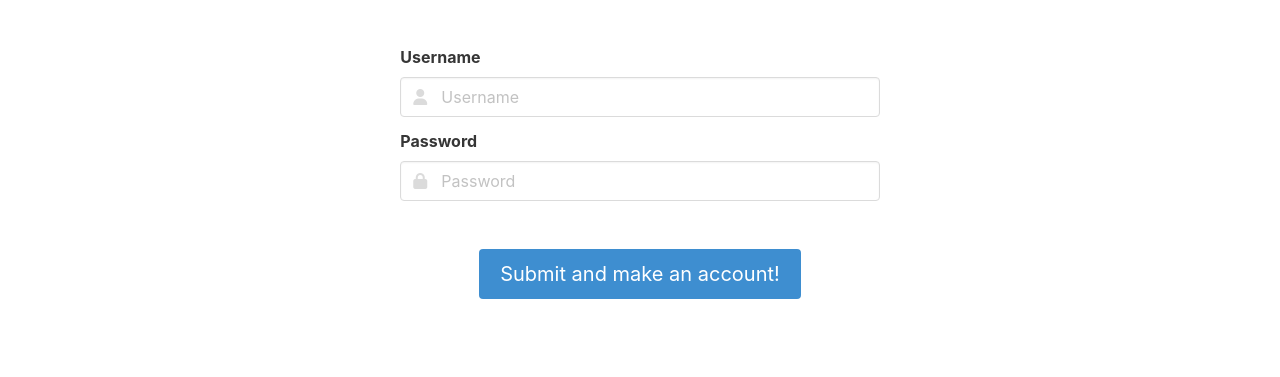
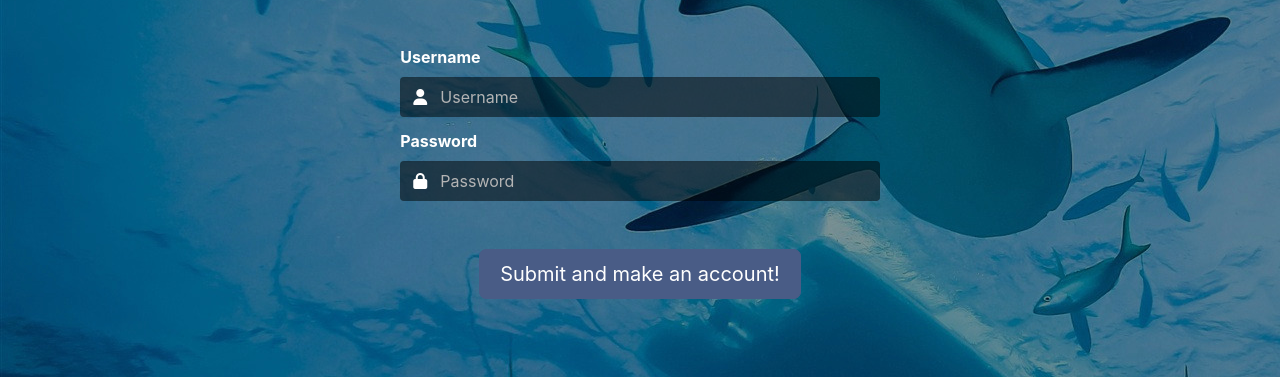
Before and after one commit to sharkpause/FinFeed, a website: page public/signup/index.html in a window 1280 px wide. Shown: the part 423-800 px from the top of the page. Drawn offline with nearby package versions, Linux system fonts and the light colour scheme.

Commit message:
Added image and finished sign up form design

```diff
--- a/app.js
+++ b/app.js
@@ -37,7 +37,7 @@ app.use('/api/:username/posts/:postID/comments', comments);
 
 app.get('/signup', (req, res) => {
 	res.sendFile(path.resolve(__dirname, 'public', 'signup', 'index.html'));
-});
+})
 
 const PORT = process.env.PORT || 3000;
 
--- a/models/accounts.js
+++ b/models/accounts.js
@@ -7,6 +7,7 @@ const AccountSchema = mongoose.Schema({
 		required: true,
 		unique: true,
 		maxlength: 30,
+		minLength: 8,
 		validate: {
 			validator: (name) => {
 				return /^[a-zA-Z0-9_]+$/.test(name);
@@ -47,7 +48,7 @@ AccountSchema.pre('save',  async function(next) {
 
 	if(!user.isModified('password')) next();
 
-	if(user.isNew()) {
+	if(user.isNew) {
 		user.follows.count = 0;
 		user.follows.followers = [];
 	}
--- a/public/signup/index.html
+++ b/public/signup/index.html
@@ -4,11 +4,16 @@
 <head>
 
   <meta charset="utf-8">
-  <title>Page Title Goes Here</title>
   <meta name="description" content="Description Goes Here">
   <meta name="viewport" content="width=device-width, initial-scale=1">
+
+  <title>Page Title Goes Here</title>
+
   <link rel="stylesheet" href="https://cdn.jsdelivr.net/npm/bulma@0.9.4/css/bulma.min.css">
+  <link rel="stylesheet" href="style.css">
+
   <script src="https://kit.fontawesome.com/bee6c87f05.js" crossorigin="anonymous"></script>
+  <script src="https://unpkg.com/axios/dist/axios.min.js"></script>
 
 </head>
 <body>
@@ -22,33 +27,39 @@
 							<img class="is-rounded" src="../images/logo.png" alt="Logo">
 						</figure>
 					</div>
+					<form id="signupForm">
 						<div class="field mt-6">
-						<label class="label">Username</label>
+							<label class="label" id="usernameLabel">Username</label>
 							<div class="control has-icons-left">
-							<input class="input" type="text" placeholder="Username">
+								<input class="input" type="text" placeholder="Username" name="username" id="usernameInput" required>
 								<span class="icon is-small is-left">
-								<i class="fa-solid fa-user"></i>
+									<i class="fa-solid fa-user" id="usernameIcon"></i>
 								</span>
+								<p class="help is-danger is-size-6" id="usernameError"></p>
 							</div>
 						</div>
 						<div class="field mt-3 mb-6">
-						<label class="label">Password</label>
+							<label class="label" id="passwordLabel">Password</label>
 							<div class="control has-icons-left">
-							<input class="input" type="password" placeholder="Password">
+								<input class="input" type="password" placeholder="Password" name="password" id="passwordInput" required>
 								<span class="icon is-small is-left">
-								<i class="fa-solid fa-lock"></i>
+									<i class="fa-solid fa-lock" id="passwordIcon"></i>
 								</span>
+								<p class="help is-danger is-size-6" id="passwordError"></p>
 							</div>
 						</div>
 						<div class="field mt-6 has-text-centered">
 							<div class="control has-icons-left">
-							<input type="submit" class="button is-info is-medium" value="Submit and make an account!">
+								<input type="submit" class="button is-medium" id="submitInput" value="Submit and make an account!">
 							</div>
 						</div>
+					</form>
 				</div>
 			</div>
 		</div>
 	</section>
 
+	<script src="./request.js"></script>
+
 </body>
 </html>
--- /dev/null
+++ b/public/signup/request.js
@@ -0,0 +1,21 @@
+const form = document.getElementById('signupForm');
+const usernameInput = document.getElementById('usernameInput');
+const passwordInput = document.getElementById('passwordInput');
+
+const usernameError = document.getElementById('usernameError');
+
+form.addEventListener('submit', async e => {
+	e.preventDefault();
+
+	const username = usernameInput.value;
+	const password = passwordInput.value;
+
+	try {
+		await axios.post('/api/signup', { username, password });
+	} catch(err) {
+		if(err.response.status === 409) {
+			usernameError.textContent = 'Username is unavailable';
+			usernameInput.classList.add('input-error');
+		}
+	}
+});
--- /dev/null
+++ b/public/signup/style.css
@@ -0,0 +1,57 @@
+html {
+    height: 100%;
+}
+body {
+    height: 100%;
+    margin: 0;
+    background-repeat: no-repeat;
+    background-attachment: fixed;
+}
+
+body {
+	background-image: url("../images/background.jpeg");
+}
+
+#usernameLabel {
+	color: white;
+}
+
+#passwordLabel {
+	color: white;
+}
+
+#usernameIcon {
+	color: white;
+}
+
+#passwordIcon {
+	color: white;
+}
+
+#submitInput {
+	background-color: #495c86;
+	border-color: #495c86;
+	color: white;
+	border-radius: 7px;
+}
+
+input[type="text"] {
+    background: rgba(0, 0, 0, 0.5);
+	color: white;
+    border: none;
+}
+
+::placeholder {
+	color: rgba(180, 180, 180) !important;
+	opacity: 1;
+}
+
+input[type="password"] {
+	background: rgba(0, 0, 0, 0.5);
+	color: white;
+    border: none;
+}
+
+.input-error {
+	border: 1px solid #f03a5f !important;
+}
```
Also changed, not shown: controllers/signup.js (+13 -5 lines), errors/conflict.js (added, +10 -0 lines), public/images/background.jpeg (added), public/images/logo.png. Lines whose indentation alone changed are shown as unchanged.
